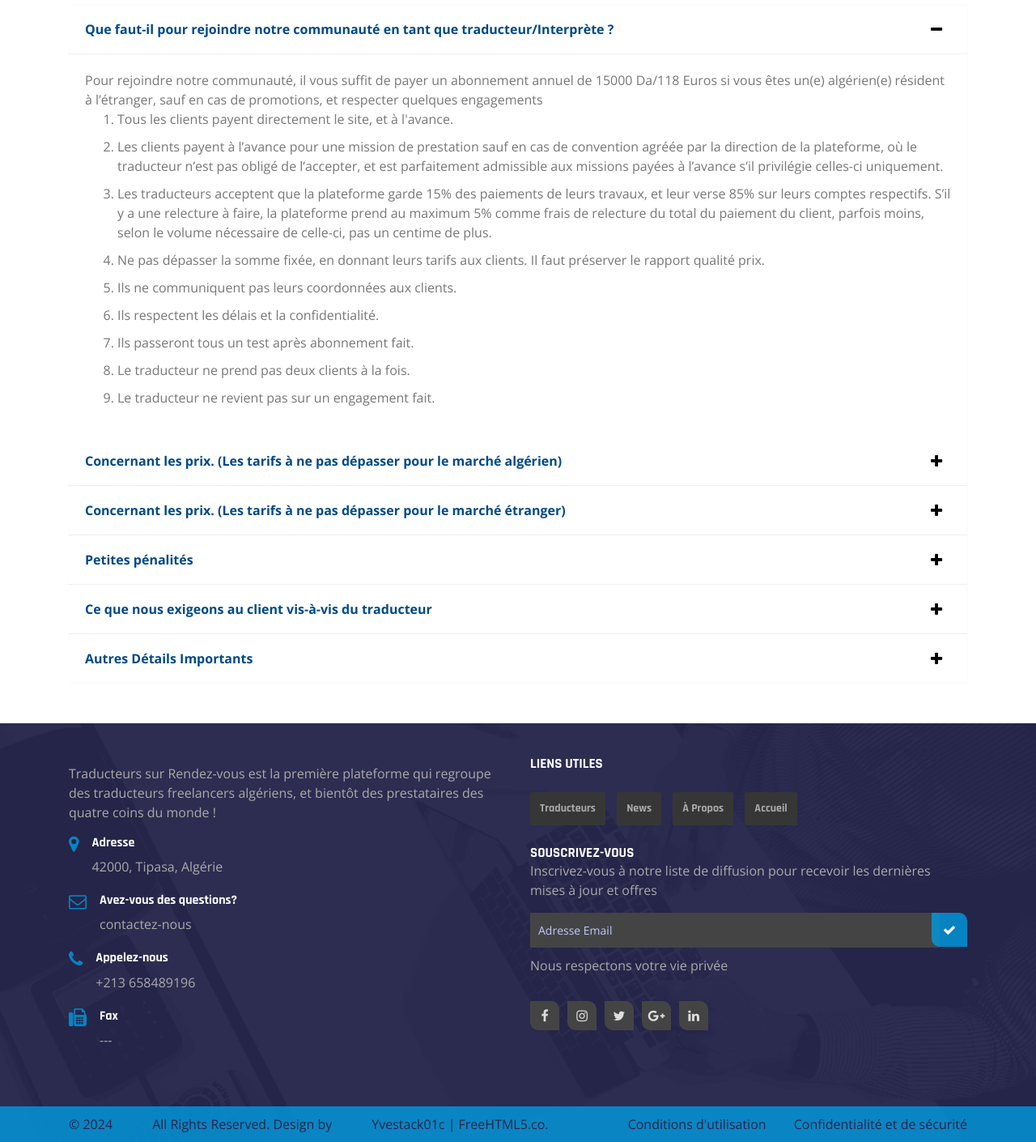
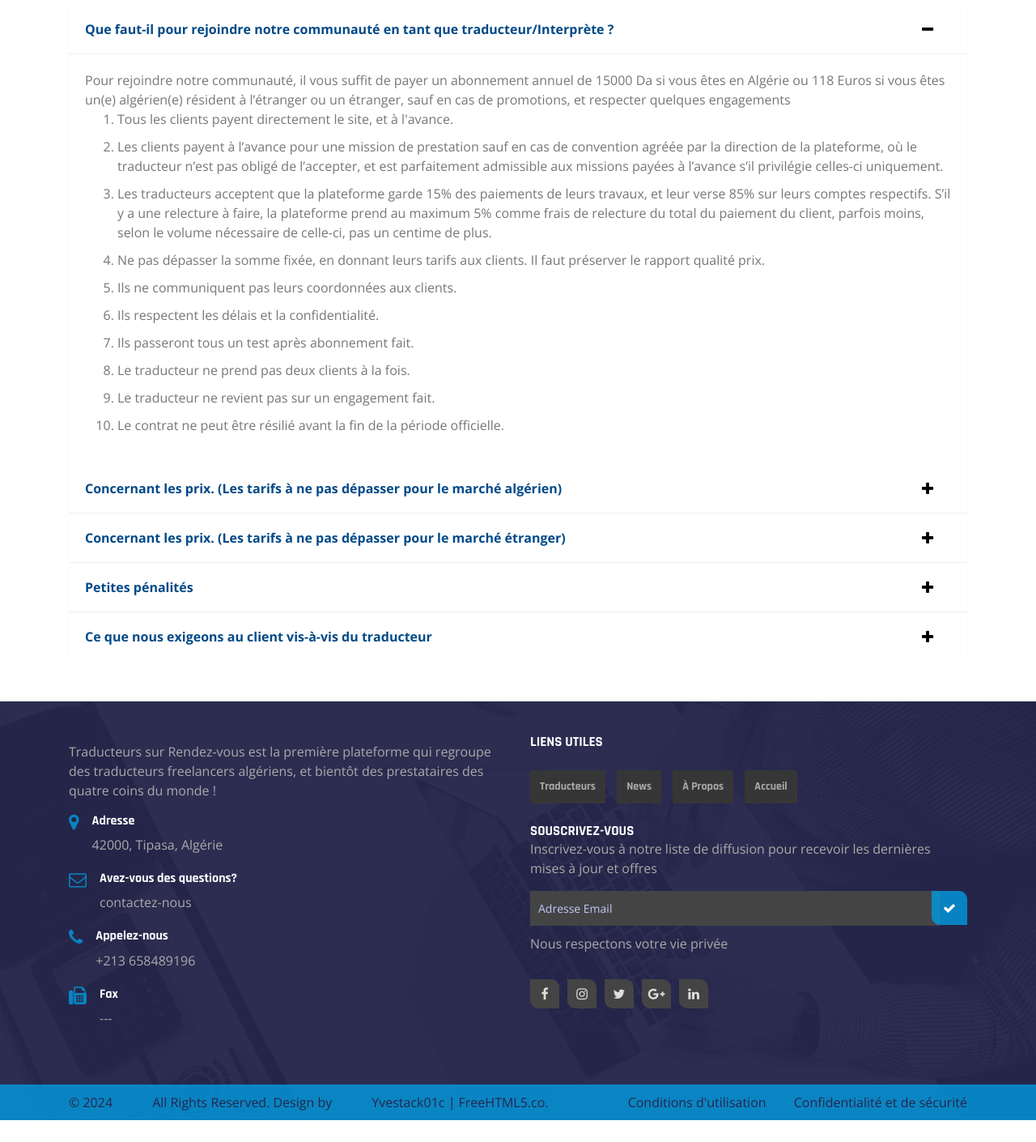
Before and after one commit to yve01stack/Tradrdv, a Flask app: page /terms in a window 1280 px wide. Shown: the part 144-1554 px from the top of the page at 81% size. After the commit the page ends 1527 px from the top, so only its background shows below. Run offline with Flask 3, Linux system fonts and the light colour scheme; some libraries are stand-ins or nearby versions.

Commit message:
translation update

```diff
--- a/app/templates/accueil.html
+++ b/app/templates/accueil.html
@@ -178,7 +178,6 @@
                     </div>
                 </div>
             </div>
-            <p class="text-center">{{_("Celles-ci sont nos valeurs mères, et à chacun qui place en nous sa confiance, nous lui garantissons qu'il aura de quoi être fier!")}}</p>
         </div>
     </section>
     <!-- //home page nos valeurs section -->
--- a/app/templates/profile.html
+++ b/app/templates/profile.html
@@ -171,7 +171,7 @@
                 <!-- Messagerie -->
                 <div class="tab-pane fade" id="pills-message" role="tabpanel" aria-labelledby="pills-message-tab">
                     <div class="row">
-                        <div class="col-sm-6 col-md-4 mb-3">
+                        <div class="col-md-6 mb-3">
                              <div class="contact-box shadow-sm bg-white">
                                  <div class="contact-head text-center"><h3>{{_('Message')}}</h3></div>
                                  <div class="contact-nav shadow-sm bg-white">
@@ -201,7 +201,7 @@
                                  </form>
                              </div>
                          </div>
-                         <div class="col-sm-6 col-md-4 mb-3">
+                         <div class="col-md-6 mb-3">
 
                          </div>
                     </div>
--- a/app/templates/terms.html
+++ b/app/templates/terms.html
@@ -8,7 +8,7 @@
     <div id="accordion" class="term-collapse">
       <div class="card">
         <div class="card-header" id="headingOne">
-            <button class="d-flex align-items-center justify-content-between collapse-btn collapse-btn-link" data-toggle="collapse" data-target="#collapseOne" aria-expanded="true" aria-controls="collapseOne">
+            <button class="d-flex align-items-center text-left justify-content-between collapse-btn collapse-btn-link" data-toggle="collapse" data-target="#collapseOne" aria-expanded="true" aria-controls="collapseOne">
               {{_("Que faut-il pour rejoindre notre communauté en tant que traducteur/Interprète ?")}}
               <span class="fa-stack fa-sm">
                 <i class="fa fa-minus"></i>
@@ -17,7 +17,7 @@
         </div>
         <div id="collapseOne" class="collapse show" aria-labelledby="headingOne" data-parent="#accordion">
           <div class="card-body">
-            {{_("Pour rejoindre notre communauté, il vous suffit de payer un abonnement annuel de 15000 Da/118 Euros si vous êtes un(e) algérien(e) résident à l’étranger, sauf en cas de promotions, et respecter quelques engagements")}}
+            {{_("Pour rejoindre notre communauté, il vous suffit de payer un abonnement annuel de 15000 Da si vous êtes en Algérie ou 118 Euros si vous êtes un(e) algérien(e) résident à l’étranger ou un étranger, sauf en cas de promotions, et respecter quelques engagements")}}
             <ol>
                 <li>{{_("Tous les clients payent directement le site, et à l'avance.")}}</li>
                 <li>{{_("Les clients payent à l’avance pour une mission de prestation sauf en cas de convention agréée par la direction de la plateforme, où le traducteur n’est pas obligé de l’accepter, et est parfaitement admissible aux missions payées à l’avance s’il privilégie celles-ci uniquement.")}}</li>
@@ -28,13 +28,14 @@
                 <li>{{_("Ils passeront tous un test après abonnement fait.")}}</li>
                 <li>{{_("Le traducteur ne prend pas deux clients à la fois.")}}</li>
                 <li>{{_("Le traducteur ne revient pas sur un engagement fait.")}}</li>
+                <li>Le contrat ne peut être résilié avant la fin de la période officielle.</li>
             </ol>
           </div>
         </div>
       </div>
       <div class="card">
         <div class="card-header" id="headingTwo">
-            <button class="d-flex align-items-center justify-content-between collapse-btn collapse-btn-link collapsed" data-toggle="collapse" data-target="#collapseTwo" aria-expanded="false" aria-controls="collapseTwo">
+            <button class="d-flex align-items-center text-left justify-content-between collapse-btn collapse-btn-link collapsed" data-toggle="collapse" data-target="#collapseTwo" aria-expanded="false" aria-controls="collapseTwo">
               {{_("Concernant les prix. (Les tarifs à ne pas dépasser pour le marché algérien)")}}
               <span class="fa-stack fa-sm">
                 <i class="fa fa-plus"></i>
@@ -56,7 +57,7 @@
       </div>
       <div class="card">
         <div class="card-header" id="headingThree">
-            <button class="d-flex align-items-center justify-content-between collapse-btn collapse-btn-link collapsed" data-toggle="collapse" data-target="#collapseThree" aria-expanded="false" aria-controls="collapseThree">
+            <button class="d-flex align-items-center text-left justify-content-between collapse-btn collapse-btn-link collapsed" data-toggle="collapse" data-target="#collapseThree" aria-expanded="false" aria-controls="collapseThree">
               {{_("Concernant les prix. (Les tarifs à ne pas dépasser pour le marché étranger)")}}
               <span class="fa-stack fa-sm">
                 <i class="fa fa-plus"></i>
@@ -78,7 +79,7 @@
       </div>
       <div class="card">
         <div class="card-header" id="headingFour">
-            <button class="d-flex align-items-center justify-content-between collapse-btn collapse-btn-link collapsed" data-toggle="collapse" data-target="#collapseFour" aria-expanded="false" aria-controls="collapseFour">
+            <button class="d-flex align-items-center text-left justify-content-between collapse-btn collapse-btn-link collapsed" data-toggle="collapse" data-target="#collapseFour" aria-expanded="false" aria-controls="collapseFour">
               {{_("Petites pénalités")}}
               <span class="fa-stack fa-sm">
                 <i class="fa fa-plus"></i>
@@ -96,7 +97,7 @@
       </div>
       <div class="card">
         <div class="card-header" id="headingFive">
-            <button class="d-flex align-items-center justify-content-between collapse-btn collapse-btn-link collapsed" data-toggle="collapse" data-target="#collapseFive" aria-expanded="false" aria-controls="collapseFive">
+            <button class="d-flex align-items-center text-left justify-content-between collapse-btn collapse-btn-link collapsed" data-toggle="collapse" data-target="#collapseFive" aria-expanded="false" aria-controls="collapseFive">
               {{_("Ce que nous exigeons au client vis-à-vis du traducteur")}}
               <span class="fa-stack fa-sm">
                 <i class="fa fa-plus"></i>
@@ -112,7 +113,7 @@
           </div>
         </div>
       </div>
-      <div class="card">
+      <!-- <div class="card">
         <div class="card-header" id="headingSix">
             <button class="d-flex align-items-center justify-content-between collapse-btn collapse-btn-link collapsed" data-toggle="collapse" data-target="#collapseSix" aria-expanded="false" aria-controls="collapseSix">
               {{_("Autres Détails Importants")}}
@@ -133,7 +134,7 @@
             <p>{{_("D’autres offres suivront, qui seront gratuites, et qui vont sans nul doute vous émerveiller !")}}</p>
           </div>
         </div>
-      </div>
+      </div> -->
     </div>
 
 </section>
--- a/config.py
+++ b/config.py
@@ -1,4 +1,5 @@
 from flask_babel import lazy_gettext as _l
+from flask_babel import _
 import os, json
 from dotenv import load_dotenv
 
@@ -35,8 +36,7 @@ class Config(object):
 
 	# Site Informations
 	SITE_NAME = "TRADRDV"
-	SITE_DESCRIPTION = _l("Traducteurs sur Rendez-vous est la première plateforme qui regroupe des traducteurs freelancers algériens, "\
-		 "et bientôt des prestataires des quatre coins du monde !")
+	SITE_DESCRIPTION = _("Traducteurs sur Rendez-vous est la première plateforme qui regroupe des traducteurs freelancers algériens, et bientôt des prestataires des quatre coins du monde !")
 	SITE_ICONE = os.path.join('assets', 'images', 'dev', 'favicon.png').replace("\\", '/')
 	MAIL_CONTACT = 'traducteurs.contactofficiel@gmail.com'
 	CALL_CONTACT = '+213 658489196'
```
Also changed, not shown: app/translations/ar/LC_MESSAGES/messages.po, app/translations/en/LC_MESSAGES/messages.po, 3 other files.
